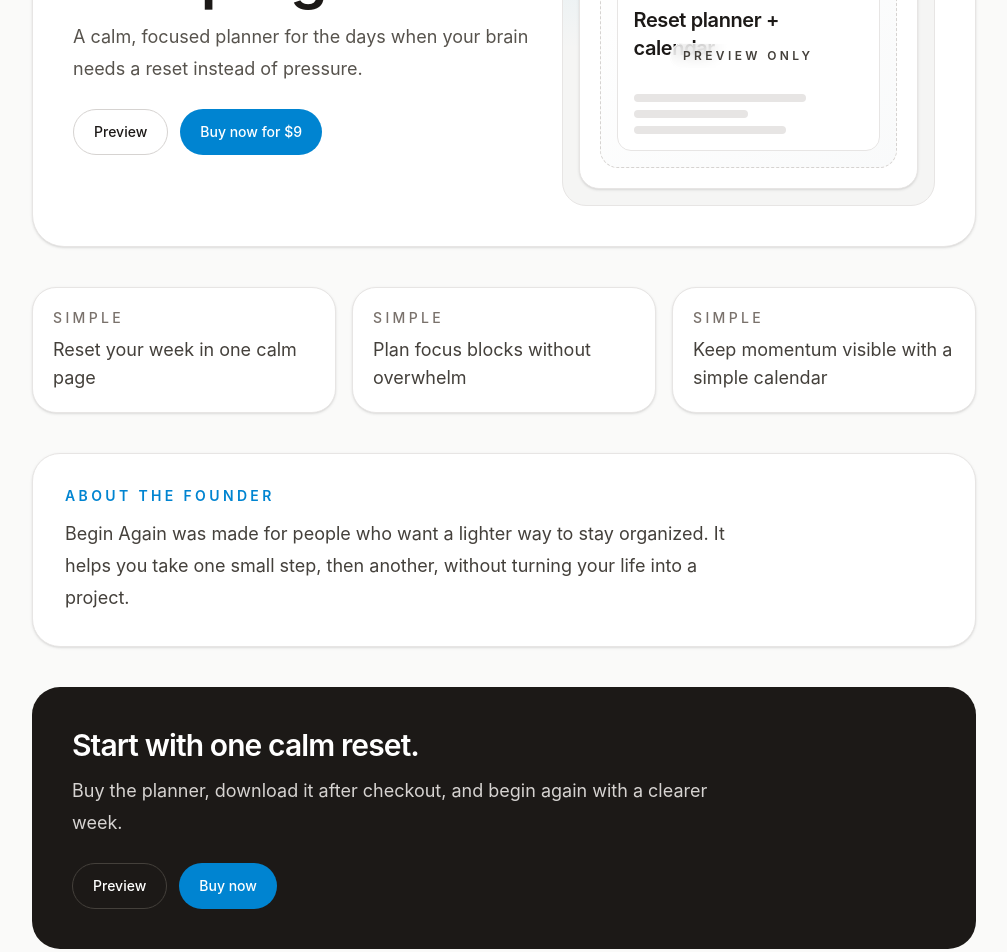
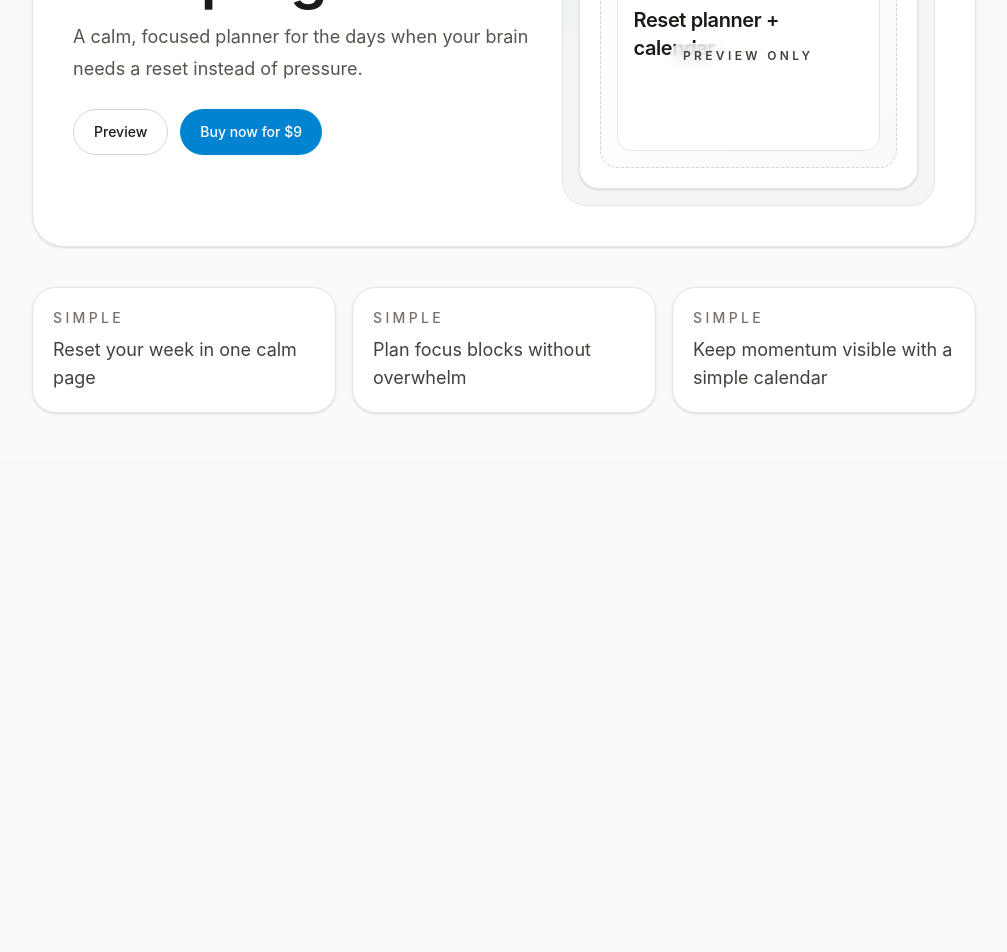
Before and after one commit to jstellmacher/begin-again-daily, a React (Vite) app in the folder begin-again/: page / in a window 1280 px wide. Shown: the part 340-1292 px from the top of the page, without its empty margins (136-1143 px from the left). After the commit the page ends 800 px from the top, so only its background shows below. Built offline with nearby package versions, Linux system fonts and the light colour scheme.

Commit message:
fix API routing to Render backend

```diff
--- a/begin-again/src/App.jsx
+++ b/begin-again/src/App.jsx
@@ -1,11 +1,19 @@
-import { useEffect, useState } from 'react'
-import { BrowserRouter, Link, Route, Routes, useSearchParams } from 'react-router-dom'
+import { useEffect, useState } from "react";
+import {
+  BrowserRouter,
+  Link,
+  Route,
+  Routes,
+  useSearchParams,
+} from "react-router-dom";
+
+const API_URL = "https://begin-again-api.onrender.com";
 
 const features = [
-  'Reset your week in one calm page',
-  'Plan focus blocks without overwhelm',
-  'Keep momentum visible with a simple calendar',
-]
+  "Reset your week in one calm page",
+  "Plan focus blocks without overwhelm",
+  "Keep momentum visible with a simple calendar",
+];
 
 function App() {
   return (
@@ -16,35 +24,35 @@ function App() {
         <Route path="/cancel" element={<CancelPage />} />
       </Routes>
     </BrowserRouter>
-  )
+  );
 }
 
 function LandingPage() {
-  const [isCheckingOut, setIsCheckingOut] = useState(false)
-  const [checkoutError, setCheckoutError] = useState('')
+  const [isCheckingOut, setIsCheckingOut] = useState(false);
+  const [checkoutError, setCheckoutError] = useState("");
 
   async function handleCheckout() {
-    setIsCheckingOut(true)
-    setCheckoutError('')
+    setIsCheckingOut(true);
+    setCheckoutError("");
 
     try {
-      const response = await fetch('/create-checkout-session', {
-        method: 'POST',
-        headers: { 'Content-Type': 'application/json' },
+      const response = await fetch(`${API_URL}/create-checkout-session`, {
+        method: "POST",
+        headers: { "Content-Type": "application/json" },
         body: JSON.stringify({}),
-      })
+      });
 
-      const data = await response.json()
+      const data = await response.json();
 
       if (data.url) {
-        window.location.href = data.url
+        window.location.href = data.url;
       } else {
-        throw new Error('Checkout is unavailable right now.')
+        throw new Error("Checkout is unavailable right now.");
       }
     } catch (error) {
-      setCheckoutError(error.message)
+      setCheckoutError(error.message);
     } finally {
-      setIsCheckingOut(false)
+      setIsCheckingOut(false);
     }
   }
 
@@ -53,7 +61,9 @@ function LandingPage() {
       <div className="mx-auto flex min-h-screen max-w-5xl flex-col px-5 py-6 sm:px-8 lg:px-10">
         <header className="mb-10 flex items-center justify-between border-b border-stone-200 pb-4">
           <div>
-            <p className="text-sm font-medium uppercase tracking-[0.24em] text-stone-500">Begin Again</p>
+            <p className="text-sm font-medium uppercase tracking-[0.24em] text-stone-500">
+              Begin Again
+            </p>
           </div>
           <a href="#product" className="text-sm font-medium text-sky-600">
             See the planner
@@ -62,13 +72,19 @@ function LandingPage() {
 
         <section className="grid gap-8 rounded-[32px] border border-stone-200 bg-white p-6 shadow-sm sm:p-8 lg:grid-cols-[1.1fr_0.9fr] lg:p-10">
           <div className="flex flex-col justify-center">
-            <p className="mb-3 text-sm font-semibold uppercase tracking-[0.28em] text-sky-600">Digital product</p>
+            <p className="mb-3 text-sm font-semibold uppercase tracking-[0.28em] text-sky-600">
+              Digital product
+            </p>
             <h1 className="text-4xl font-semibold tracking-[-0.04em] sm:text-5xl lg:text-6xl">
-              Small steps.<br />Real progress.
+              Small steps.
+              <br />
+              Real progress.
             </h1>
             <p className="mt-4 max-w-xl text-lg leading-8 text-stone-600">
-              A calm, focused planner for the days when your brain needs a reset instead of pressure.
+              A calm, focused planner for the days when your brain needs a reset
+              instead of pressure.
             </p>
+
             <div className="mt-6 flex flex-col gap-3 sm:flex-row">
               <a
                 href="#product"
@@ -76,41 +92,57 @@ function LandingPage() {
               >
                 Preview
               </a>
+
               <button
                 type="button"
                 onClick={handleCheckout}
                 disabled={isCheckingOut}
                 className="rounded-full bg-sky-600 px-5 py-3 text-center text-sm font-medium text-white transition hover:bg-sky-700 disabled:cursor-not-allowed disabled:bg-sky-400"
               >
-                {isCheckingOut ? 'Preparing checkout…' : 'Buy now for $9'}
+                {isCheckingOut ? "Preparing checkout…" : "Buy now for $9"}
               </button>
             </div>
-            {checkoutError ? <p className="mt-3 text-sm text-rose-600">{checkoutError}</p> : null}
+
+            {checkoutError ? (
+              <p className="mt-3 text-sm text-rose-600">{checkoutError}</p>
+            ) : null}
           </div>
 
-          <div id="product" className="relative overflow-hidden rounded-[24px] border border-stone-200 bg-stone-100 p-4">
+          <div
+            id="product"
+            className="relative overflow-hidden rounded-[24px] border border-stone-200 bg-stone-100 p-4"
+          >
             <div className="absolute inset-0 bg-[radial-gradient(circle_at_top_left,_rgba(14,165,233,0.16),_transparent_45%)]" />
+
             <div className="relative rounded-[20px] border border-stone-200 bg-white p-5 shadow-sm">
               <div className="mb-4 flex items-center justify-between">
                 <div>
-                  <p className="text-sm uppercase tracking-[0.24em] text-stone-500">ADHD Reset Planner</p>
-                  <h2 className="mt-1 text-2xl font-semibold tracking-[-0.03em]">A gentle reset for your week</h2>
+                  <p className="text-sm uppercase tracking-[0.24em] text-stone-500">
+                    ADHD Reset Planner
+                  </p>
+                  <h2 className="mt-1 text-2xl font-semibold tracking-[-0.03em]">
+                    A gentle reset for your week
+                  </h2>
                 </div>
-                <div className="rounded-full bg-sky-600 px-3 py-1 text-sm font-medium text-white">$9</div>
+                <div className="rounded-full bg-sky-600 px-3 py-1 text-sm font-medium text-white">
+                  $9
+                </div>
               </div>
+
               <div className="relative h-56 overflow-hidden rounded-[18px] border border-dashed border-stone-300 bg-stone-50 p-4">
                 <div className="absolute inset-0 bg-[linear-gradient(135deg,rgba(255,255,255,0.95),rgba(248,250,252,0.5))]" />
+
                 <div className="relative flex h-full flex-col justify-between rounded-[14px] border border-stone-200 bg-white p-4">
                   <div>
-                    <p className="text-sm font-medium text-stone-500">Preview only</p>
-                    <p className="mt-2 text-xl font-semibold tracking-[-0.02em] text-stone-900">Reset planner + calendar</p>
-                  </div>
-                  <div className="space-y-2 text-sm text-stone-600">
-                    <div className="h-2 w-3/4 rounded-full bg-stone-200" />
-                    <div className="h-2 w-1/2 rounded-full bg-stone-200" />
-                    <div className="h-2 w-2/3 rounded-full bg-stone-200" />
+                    <p className="text-sm font-medium text-stone-500">
+                      Preview only
+                    </p>
+                    <p className="mt-2 text-xl font-semibold tracking-[-0.02em] text-stone-900">
+                      Reset planner + calendar
+                    </p>
                   </div>
                 </div>
+
                 <div className="absolute inset-0 flex items-center justify-center">
                   <span className="rounded-full border border-white/80 bg-white/70 px-3 py-1 text-xs font-semibold uppercase tracking-[0.28em] text-stone-700 backdrop-blur">
                     Preview only
@@ -123,125 +155,109 @@ function LandingPage() {
 
         <section className="mt-10 grid gap-4 md:grid-cols-3">
           {features.map((feature) => (
-            <article key={feature} className="rounded-[24px] border border-stone-200 bg-white p-5 shadow-sm">
-              <p className="text-sm font-medium uppercase tracking-[0.24em] text-stone-500">Simple</p>
+            <article
+              key={feature}
+              className="rounded-[24px] border border-stone-200 bg-white p-5 shadow-sm"
+            >
+              <p className="text-sm font-medium uppercase tracking-[0.24em] text-stone-500">
+                Simple
+              </p>
               <p className="mt-2 text-lg leading-7 text-stone-700">{feature}</p>
             </article>
           ))}
         </section>
-
-        <section className="mt-10 rounded-[28px] border border-stone-200 bg-white p-6 shadow-sm sm:p-8">
-          <p className="text-sm font-semibold uppercase tracking-[0.24em] text-sky-600">About the founder</p>
-          <p className="mt-3 max-w-2xl text-lg leading-8 text-stone-700">
-            Begin Again was made for people who want a lighter way to stay organized. It helps you take one small step, then another, without turning your life into a project.
-          </p>
-        </section>
-
-        <section className="mt-10 rounded-[28px] bg-stone-900 p-8 text-white sm:p-10">
-          <h2 className="text-3xl font-semibold tracking-[-0.03em]">Start with one calm reset.</h2>
-          <p className="mt-3 max-w-2xl text-lg leading-8 text-stone-300">
-            Buy the planner, download it after checkout, and begin again with a clearer week.
-          </p>
-          <div className="mt-6 flex flex-col gap-3 sm:flex-row">
-            <a href="#product" className="rounded-full border border-stone-700 px-5 py-3 text-center text-sm font-medium text-white transition hover:border-stone-500">
-              Preview
-            </a>
-            <button
-              type="button"
-              onClick={handleCheckout}
-              disabled={isCheckingOut}
-              className="rounded-full bg-sky-600 px-5 py-3 text-center text-sm font-medium text-white transition hover:bg-sky-500 disabled:cursor-not-allowed disabled:bg-sky-400"
-            >
-              {isCheckingOut ? 'Preparing checkout…' : 'Buy now'}
-            </button>
-          </div>
-        </section>
       </div>
     </main>
-  )
+  );
 }
 
 function SuccessPage() {
-  const [searchParams] = useSearchParams()
-  const [status, setStatus] = useState('checking')
-  const [message, setMessage] = useState('Confirming your payment…')
+  const [searchParams] = useSearchParams();
+  const [status, setStatus] = useState("checking");
+  const [message, setMessage] = useState("Confirming your payment…");
 
   useEffect(() => {
-    const sessionId = searchParams.get('session_id')
+    const sessionId = searchParams.get("session_id");
 
     if (!sessionId) {
-      setStatus('error')
-      setMessage('We could not confirm your payment yet.')
-      return
+      setStatus("error");
+      setMessage("We could not confirm your payment yet.");
+      return;
     }
 
     async function verifySession() {
       try {
-        const response = await fetch('/verify-session', {
-          method: 'POST',
-          headers: { 'Content-Type': 'application/json' },
+        const response = await fetch(`${API_URL}/verify-session`, {
+          method: "POST",
+          headers: { "Content-Type": "application/json" },
           body: JSON.stringify({ session_id: sessionId }),
-        })
+        });
 
-        const data = await response.json()
+        const data = await response.json();
 
         if (data.paid) {
-          setStatus('verified')
-          setMessage("You're in. Begin Again starts now.")
+          setStatus("verified");
+          setMessage("You're in. Begin Again starts now.");
         } else {
-          setStatus('error')
-          setMessage('Your payment is still being confirmed.')
+          setStatus("error");
+          setMessage("Your payment is still being confirmed.");
         }
-      } catch (error) {
-        setStatus('error')
-        setMessage('We could not verify your session right now.')
+      } catch {
+        setStatus("error");
+        setMessage("We could not verify your session right now.");
       }
     }
 
-    verifySession()
-  }, [searchParams])
+    verifySession();
+  }, [searchParams]);
 
   return (
     <main className="flex min-h-screen items-center justify-center bg-stone-50 px-5 py-10 text-stone-900">
       <div className="w-full max-w-xl rounded-[32px] border border-stone-200 bg-white p-8 text-center shadow-sm">
-        <p className="text-sm font-semibold uppercase tracking-[0.24em] text-sky-600">Success</p>
-        <h1 className="mt-3 text-3xl font-semibold tracking-[-0.03em] sm:text-4xl">{message}</h1>
-        <p className="mt-4 text-lg leading-8 text-stone-600">
-          {status === 'verified'
-            ? 'Your planner is ready to download whenever you are.'
-            : 'If payment was completed, this page will unlock your download shortly.'}
+        <p className="text-sm font-semibold uppercase tracking-[0.24em] text-sky-600">
+          Success
         </p>
+        <h1 className="mt-3 text-3xl font-semibold tracking-[-0.03em] sm:text-4xl">
+          {message}
+        </h1>
 
-        {status === 'verified' ? (
+        {status === "verified" ? (
           <a
             href="/downloads/full-planner.pdf"
             download
-            className="mt-6 inline-flex rounded-full bg-sky-600 px-5 py-3 text-sm font-medium text-white transition hover:bg-sky-700"
+            className="mt-6 inline-flex rounded-full bg-sky-600 px-5 py-3 text-sm font-medium text-white"
           >
             Download your planner
           </a>
         ) : (
-          <Link to="/" className="mt-6 inline-flex rounded-full border border-stone-300 px-5 py-3 text-sm font-medium text-stone-900 transition hover:border-stone-400">
+          <Link
+            to="/"
+            className="mt-6 inline-flex rounded-full border px-5 py-3 text-sm"
+          >
             Return home
           </Link>
         )}
       </div>
     </main>
-  )
+  );
 }
 
 function CancelPage() {
   return (
     <main className="flex min-h-screen items-center justify-center bg-stone-50 px-5 py-10 text-stone-900">
-      <div className="w-full max-w-xl rounded-[32px] border border-stone-200 bg-white p-8 text-center shadow-sm">
-        <p className="text-sm font-semibold uppercase tracking-[0.24em] text-stone-500">Canceled</p>
-        <h1 className="mt-3 text-3xl font-semibold tracking-[-0.03em] sm:text-4xl">No pressure. You can try again whenever you want.</h1>
-        <Link to="/" className="mt-6 inline-flex rounded-full bg-sky-600 px-5 py-3 text-sm font-medium text-white transition hover:bg-sky-700">
+      <div className="w-full max-w-xl rounded-[32px] border bg-white p-8 text-center">
+        <h1 className="text-3xl font-semibold">
+          No pressure. Try again anytime.
+        </h1>
+        <Link
+          to="/"
+          className="mt-6 inline-flex rounded-full bg-sky-600 px-5 py-3 text-white"
+        >
           Return home
         </Link>
       </div>
     </main>
-  )
+  );
 }
 
-export default App
+export default App;
```
